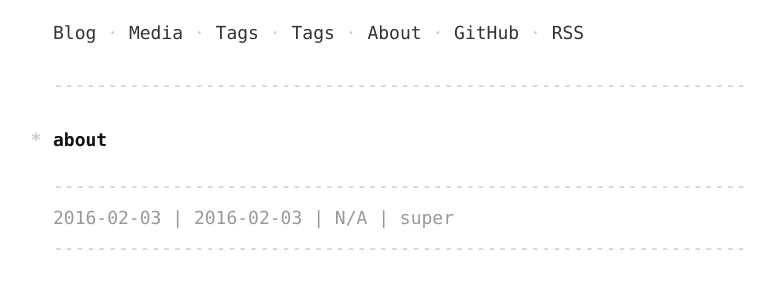
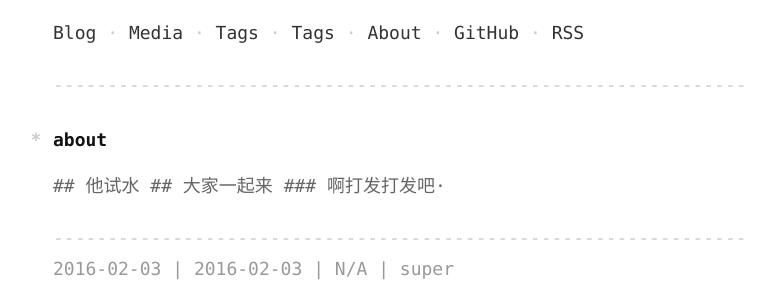
Before and after one commit to ubigger/ubigger.github.io, a plain HTML site: page blog/2016/02/03/about/index.html in a window 1280 px wide. Shown: the part 134-425 px from the top of the page, without its empty margins (232-1007 px from the left). Drawn offline with nearby package versions, Linux system fonts and the light colour scheme; some packages are replaced by stand-ins of ours; a script that the page names is missing.

Commit message:
first commit

```diff
--- a/blog/2016/02/03/about/index.html
+++ b/blog/2016/02/03/about/index.html
@@ -31,6 +31,11 @@
 <div>
 <div class="post">
 <h1>about</h1>
+<p>
+## 他试水
+## 大家一起来
+### 啊打发打发吧·
+</p>
 
 </div>
 </div>
```
Also changed, not shown: rss.xml (+7 -2 lines), 2 other files.
